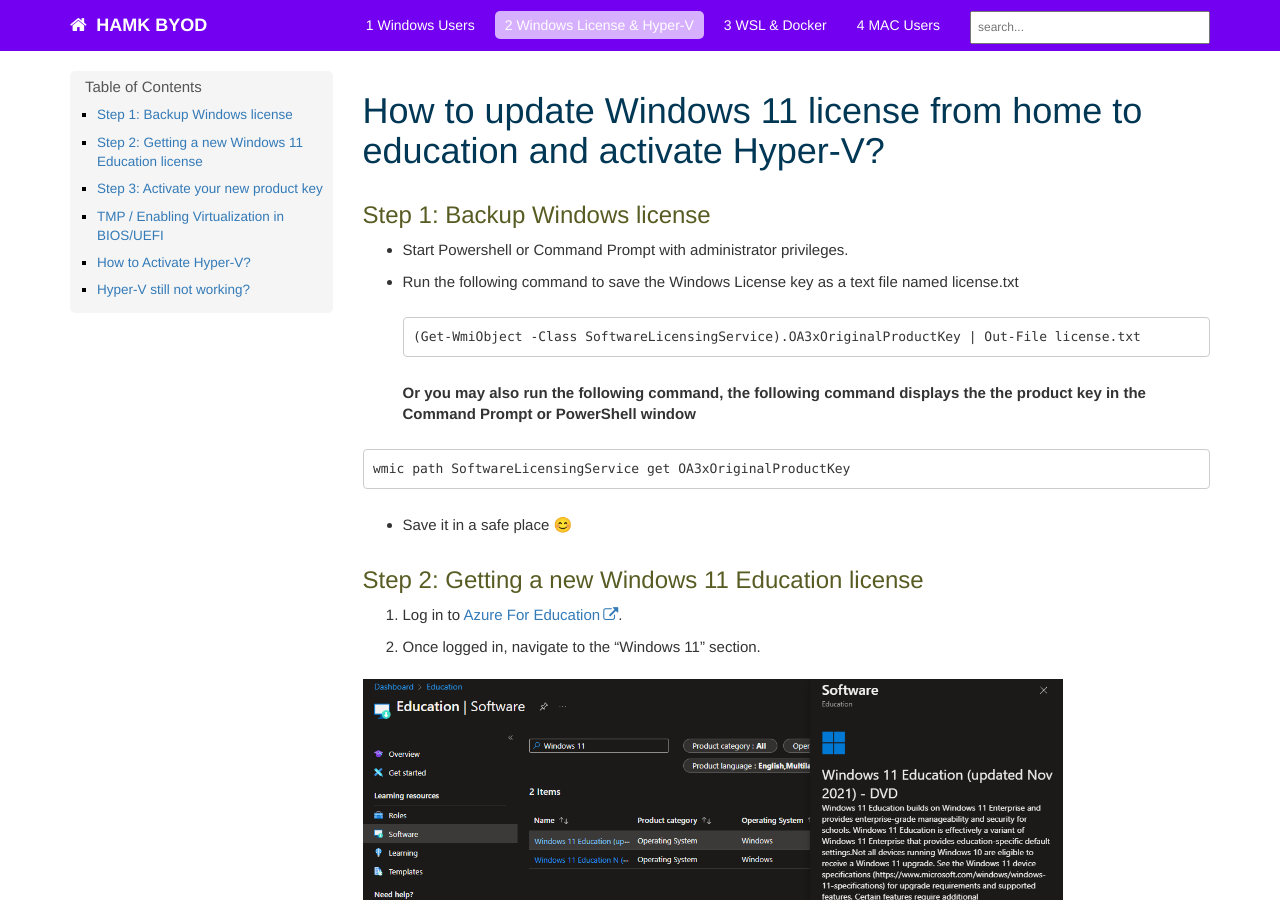
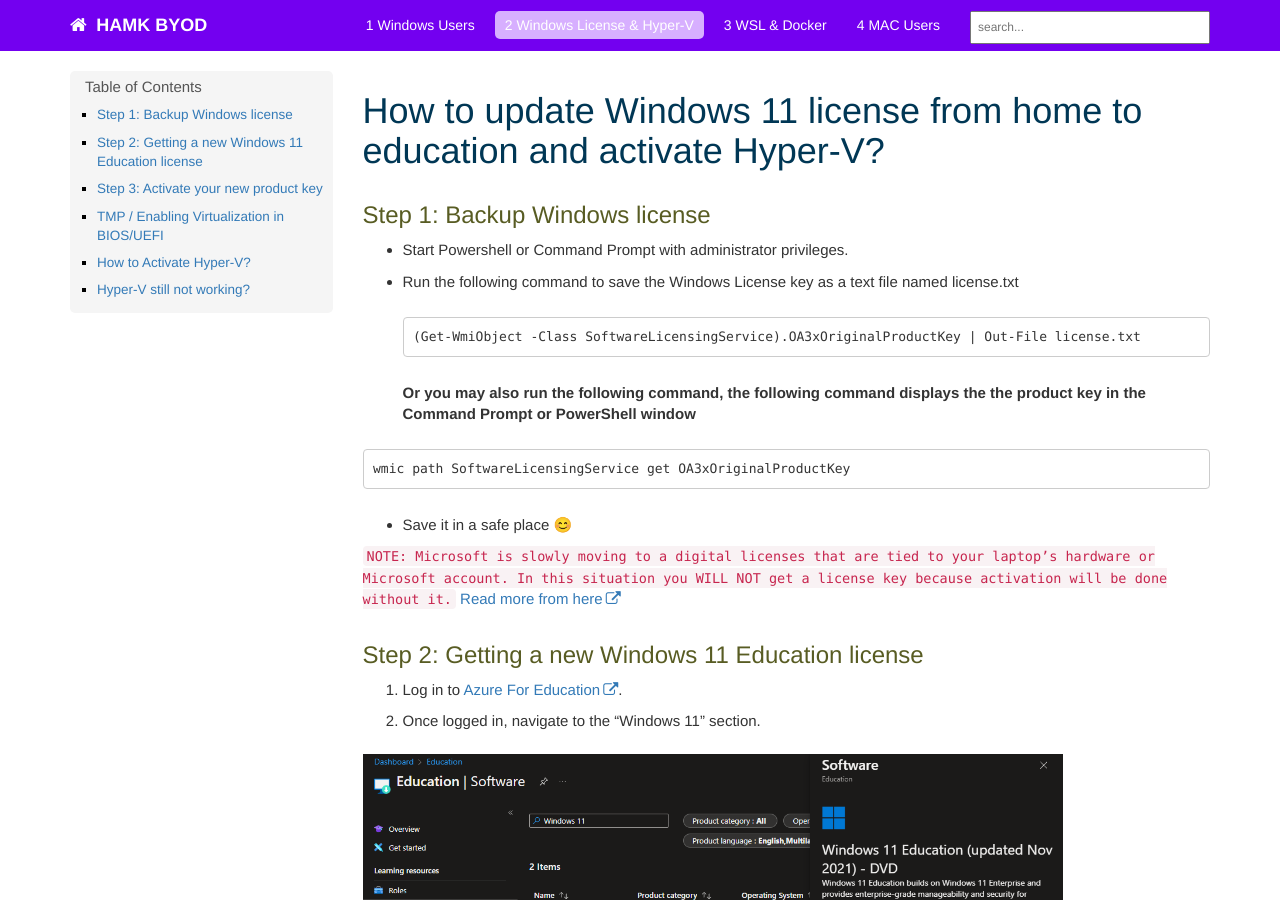
Before and after one commit to hamk-business-information-technology/os, a Jekyll site: the page built from Windows_11_license_from_home_to_education_and_activate_Hyper-V.md, in a window 1280 px wide and 900 px high. Built offline with Jekyll 4.4.1, drawn with Linux system fonts in a browser that asks for light colours; our own code applies the rules of GitHub Pages for plain Markdown files; comment, search, counter and statistics services are not loaded.

Commit message:
Windows 11 digital license update

````diff
--- a/Windows_11_license_from_home_to_education_and_activate_Hyper-V.md
+++ b/Windows_11_license_from_home_to_education_and_activate_Hyper-V.md
@@ -14,6 +14,8 @@
 wmic path SoftwareLicensingService get OA3xOriginalProductKey
 ```
 * Save it in a safe place 😊
+
+`NOTE: Microsoft is slowly moving to a digital licenses that are tied to your laptop’s hardware or Microsoft account. In this situation you WILL NOT get a license key because activation will be done without it.` [Read more from here](https://support.microsoft.com/en-us/windows/activate-windows-c39005d4-95ee-b91e-b399-2820fda32227)
 
 ## Step 2: Getting a new Windows 11 Education license
 
````
